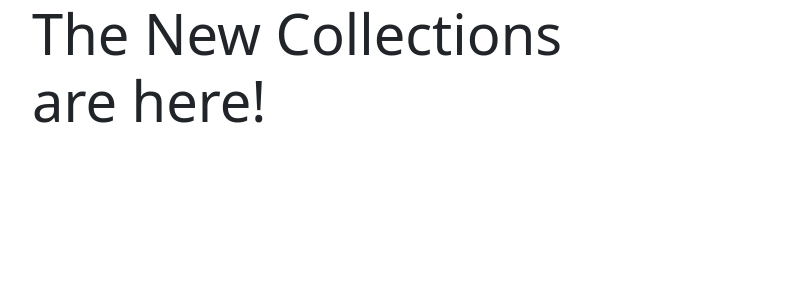
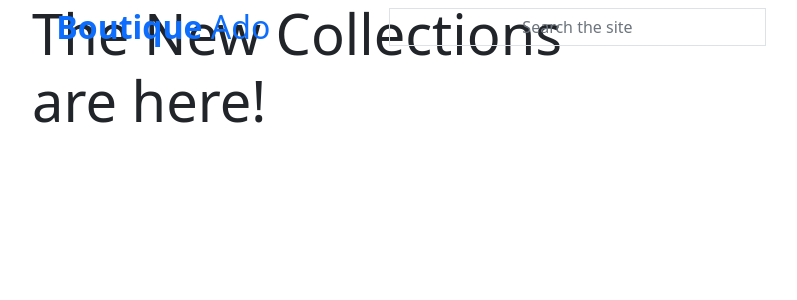
Before and after one commit to GazzaJ/CI-Boutique-Ado, a Django app: page / in a window 1280 px wide. Shown: the top 300 px of the page, without its empty margins (50-847 px from the left). Run offline with Django 3.2, Linux system fonts and the light colour scheme.

Commit message:
Add structural elements to the base.html template

```diff
--- a/templates/base.html
+++ b/templates/base.html
@@ -42,7 +42,39 @@
 </head>
 <body>
     <header class="header container-fluid fixed-top">
-
+        <div class="row">
+            <!-- Home Page Link -->
+            <div class="col-12 col-lg-4 my-auto py-1 py-lg-0 text-center text-lg-left">
+                <a href="{% url 'home' %}" class="nav-link main-logo-link">
+                    <h2 class="logo-font text-black my-0"><strong>Boutique</strong> Ado</h2>
+                </a>
+            </div>
+            <!-- Search Form -->
+            <div class="col-12 col-lg-4 my-auto py-1 py-lg-0">
+                <form method="GET" action="">
+                    <div class="input-group w-100">
+                        <input class="form-control btn btn-black border border-black rounded-0"
+                            type="text"
+                            name="q"
+                            placeholder="Search the site">
+                        <div class="input-group-append">
+                            <button class="form-control btn btn-black border-border-black rounded-0" type="submit">
+                                <span class="icon">
+                                    <i class="fas fa-search"></i>
+                                </span>
+                            </button>
+                        </div>
+                    </div>
+                </form>
+            </div>
+            <!-- Account & Shopping Basket -->
+            <div class="col-12 col-lg-4 my-auto py-1 py-lg-0">
+                <ul class="list-inline list-unstyled text-center text-lg-right my-0">
+                    <li class="list-inline-item dropdown"></li>
+                    <li class="list-inline-item"></li>
+                </ul>
+            </div>
+        </div>
     </header>
 
     {% if messages %}
```
